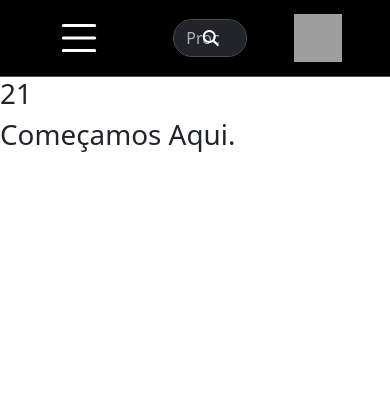
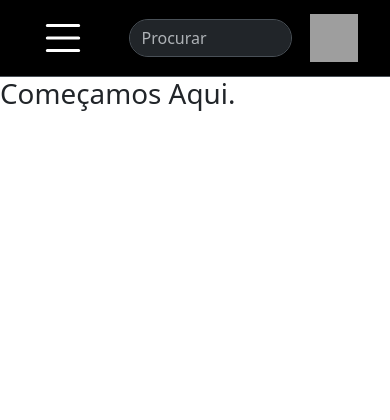
Before and after one commit to unitedcodelab/foi-de-base, a Django app: page / in a window 390 px wide; the page is wider, and only the part inside the window is pictured. Shown: the top 420 px of that part. Run offline with Django 3.2, Linux system fonts and the light colour scheme; grey boxes are pictures that could not be loaded.

Commit message:
config media query2.0

```diff
--- a/project/static/css/components/header.css
+++ b/project/static/css/components/header.css
@@ -1,9 +1,13 @@
-@media screen and (max-width: 650px) {
+@media(max-width: 650px) {
     .search-form {
-        width: 50%;
+        width: 50% !important;
     }
 
     .img-lupa {
-        display: none;
+        display: none !important;
+    }
+
+    .first-div-nav {
+        padding: 0 2rem !important;
     }
 }
--- a/project/templates/components/header.html
+++ b/project/templates/components/header.html
@@ -1,6 +1,6 @@
 {% load static %}
 {% block "../static/css/components/header.css" %}
-  <link rel="stylesheet" media="screen and (max-width: 650px)" href="../static/css/components/header.css">
+  <link rel="stylesheet" href="../static/css/components/header.css">
 {% endblock %}
 
 <header>
@@ -60,7 +60,7 @@
     </aside>
   </nav>
 </header>
-<h1 class="teste">21</h1>
+
 {% block extra_js %}
   <script src="../static/javascript/components/header.js">
   </script>
```
